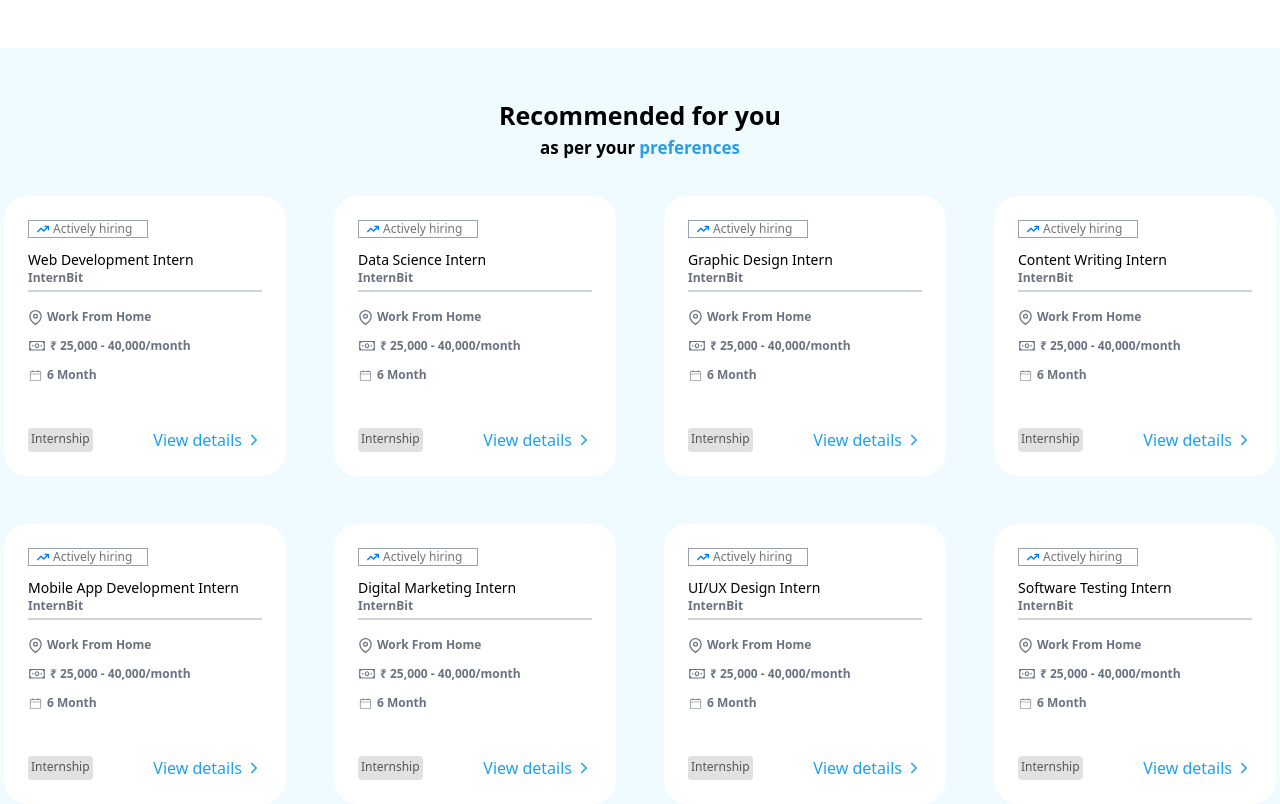
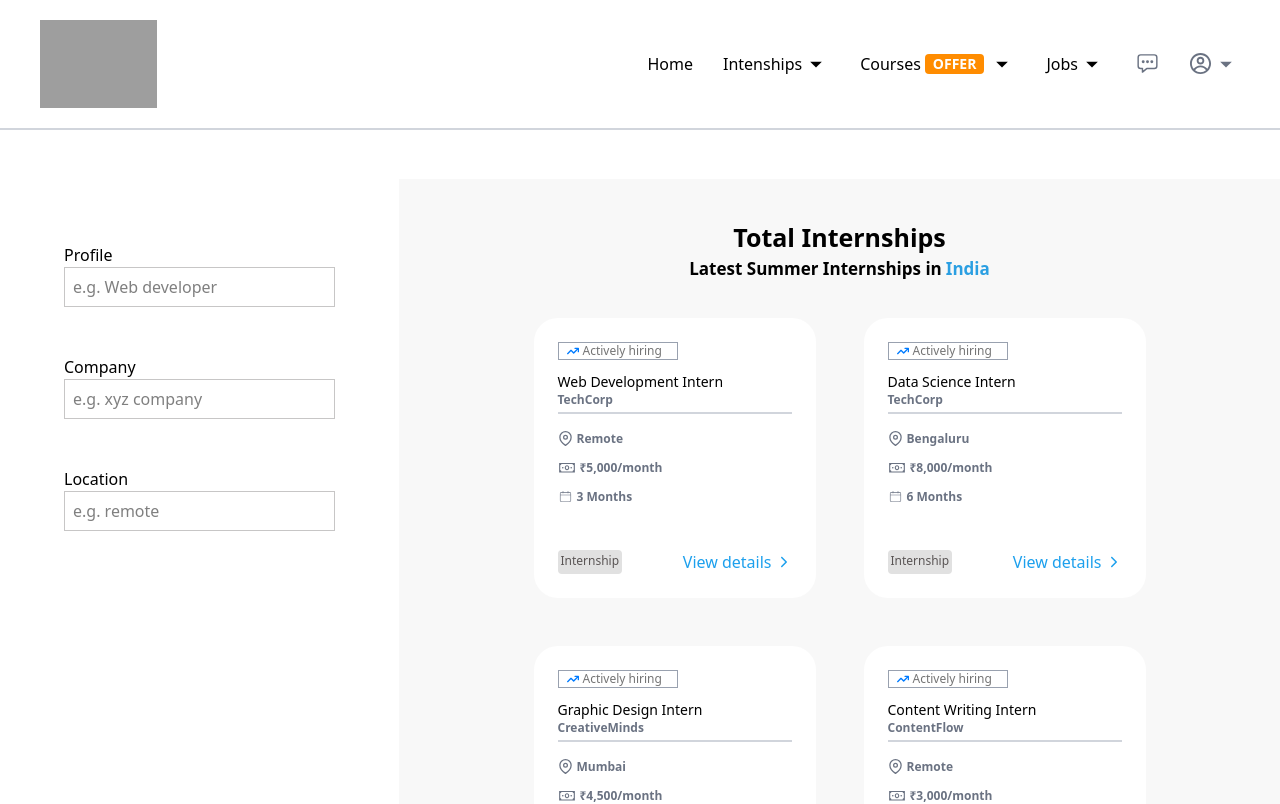
Before and after one commit to Nidhi28fg/FrontendProject, a React (Vite) app in the folder Day 5 Internship/: page /internship in a window 1280 px wide. Shown: the top 804 px of the page. Built offline with nearby package versions, Linux system fonts and the light colour scheme; data requests are answered from the project's data file; grey boxes are pictures that could not be loaded.

Commit message:
add internship details

```diff
--- a/Day 5 Internship/db.json
+++ b/Day 5 Internship/db.json
@@ -12,7 +12,7 @@
     {
       "id": "2",
       "title": "Data Science Intern",
-      "company": "DataInsights",
+      "company": "TechCorp",
       "location": "Bengaluru",
       "stipend": "₹8,000/month",
       "duration": "6 Months",
--- a/Day 5 Internship/src/App.jsx
+++ b/Day 5 Internship/src/App.jsx
@@ -10,6 +10,7 @@
 import Testimonials from "./component/Testimonial";
 import Category from "./component/Category";
 import Internship from "./pages/Internship";
+import InternshipDetail from "./pages/InternshipDetail";
 
 function App() {
   return (
@@ -32,6 +33,7 @@
         />
         <Route path="/login" element={<Login />} />
         <Route path="/internship" element={<Internship />} />
+         <Route path="/internshipdetail" element={<InternshipDetail />} />
       </Routes>
     </BrowserRouter>
   );
--- a/Day 5 Internship/src/component/Navbar.jsx
+++ b/Day 5 Internship/src/component/Navbar.jsx
@@ -15,9 +15,15 @@
           />
         </div>
         <div>
-          <ul class="flex gap-[22px] items-center">
+          <ul class="flex gap-[30px] items-center">
             <li >
-              <Link class="flex items-center" to="/internship">
+              <Link class="flex items-center" to="/">
+                Home{" "}
+                <span class="text-[28px]">
+                </span>{" "}
+              </Link>
+              </li>
+<li>              <Link class="flex items-center" to="/internship">
                 Intenships{" "}
                 <span class="text-[28px]">
                   <MdOutlineArrowDropDown />
@@ -54,8 +60,10 @@
               </Link>
             </li>
           </ul>
+
         </div>
       </div>
+      <div class="border-b-2 border-gray-300 pt-5"></div>
     </div>
   );
 }
--- a/Day 5 Internship/src/pages/Internship.jsx
+++ b/Day 5 Internship/src/pages/Internship.jsx
@@ -1,82 +1,112 @@
 import axios from "axios";
-import React from "react";
 import { FaArrowTrendUp } from "react-icons/fa6";
 import { FiMapPin } from "react-icons/fi";
 import { LiaMoneyBillSolid } from "react-icons/lia";
 import { CiCalendar } from "react-icons/ci";
 import { IoIosArrowForward } from "react-icons/io";
 import { useState, useEffect } from "react";
+import Navbar from "../component/Navbar";
+import { Link } from "react-router-dom";
+
+
 
 function Internship() {
-     const [data, setData] = useState([])
-     useEffect(()=>{
-        axios.get('http://localhost:3031/internship')
-        .then(res => setData(res.data))
-        .catch(err => console.log(err))
-     }, [])
+  const [query, setQuery] = useState('');
+  const [data, setData] = useState([]);
+  const [filterData, setFilterData] = useState([])
+  useEffect(() => {
+    axios
+      .get("http://localhost:3031/internship")
+      .then((res) => {setData(res.data);
+      setFilterData(res.data); }
+    )
+      .catch((err) => console.log(err));
+  }, []);
 
 
+ const handleFilter = (value) => {
+  const res = filterData.filter( data => data.title.toLowerCase().includes(value) || data.company.toLowerCase().includes(value) || data.location.toLowerCase().includes(value))
+  setData(res);
+
+ }
+
   return (
-    <div class="bg-[#f0fbff]">
-      <div class="flex justify-center mt-12">
     <div>
-          <div class="flex justify-center items-center text-[25px] font-bold mt-[49px]">
-            Recommended for you{" "}
+      <Navbar />
+      <div class="border-b-2 border-gray-300 pt-5"></div>
+      <div class="flex  mt-[49px] ">
+      <div class="m-8 p-8">
+      <p >Profile</p>
+      <input class="border border-[#c7c6c6] bg-white h-10 w-[271px] p-2" placeholder="e.g. Web developer" type="text" onChange={e => handleFilter(e.target.value)} />
+      <p class="mt-12" >Company</p>
+      <input class="border border-[#c7c6c6] bg-white h-10 w-[271px] p-2" placeholder="e.g. xyz company" type="text" onChange={e => handleFilter(e.target.value)} />
+      <p class="mt-12" >Location</p>
+      <input class="border border-[#c7c6c6] bg-white h-10 w-[271px] p-2" placeholder="e.g. remote" type="text" onChange={e => handleFilter(e.target.value)} /></div>
+
+
+
+      <div class="bg-[#f8f8f8]">
+        <div class="flex justify-center mt-8">
+          <div>
+            <div class="flex justify-center items-center text-[25px] font-bold mt-2">
+              Total Internships
             </div>
             <div class=" flex justify-center gap-1 text-[17px] font-semibold">
-            as per your <span class="text-[#2b9fe2]"> preferences</span>
+              Latest Summer Internships in
+              <span class="text-[#2b9fe2]"> India</span>
             </div>
           </div>
         </div>
+
         <div class="flex flex-wrap justify-center gap-12 mt-9 pb-12">
+          {/* {data.filter((data)=>data.title.toLowerCase().includes(query)).map((data, i) => { */}
 
           {data.map((data, i) => {
-        return <div key={i} class="rounded-3xl bg-white p-6 w-[282px]">
+            return (
+              <div key={i} class="rounded-3xl bg-white p-6 w-[282px]">
                 <div class="flex gap-1 border border-gray-400 items-center px-2 w-[120px] text-xs font-medium text-[#747474]">
-            {" "}
                   <span class="text-[#007bff]">
                     <FaArrowTrendUp />
-            </span>{" "}
+                  </span>
                   Actively hiring
                 </div>
                 <div class="mt-3 text-sm font-medium">{data.title}</div>
-          <div class="text-gray-500 text-xs font-semibold mb-1">InternBit</div>
+                <div class="text-gray-500 text-xs font-semibold mb-1">
+                  {data.company}
+                </div>
                 <div class="border-b-2 border-gray-300 mb-1"></div>
                 <div class="flex gap-1 items-center text-gray-500 text-xs  font-semibold mt-[17px]">
-            {" "}
                   <span class="text-[15px]">
                     <FiMapPin />
-            </span>{" "}
-            Work From Home
+                  </span>
+                  {data.location}
                 </div>
                 <div class="flex gap-1 items-center text-gray-500 text-xs  font-semibold mt-[12px]">
                   <span class="text-[18px]">
-              {" "}
-              <LiaMoneyBillSolid />{" "}
-            </span>{" "}
-            &#8377; 25,000 - 40,000/month
+                    <LiaMoneyBillSolid />
+                  </span>
+                  {data.stipend}
                 </div>
                 <div class="flex gap-1 items-center text-gray-500 text-xs  font-semibold mt-[12px]">
                   <span class="text-[15px]">
-              {" "}
-              <CiCalendar />{" "}
+                    <CiCalendar />
                   </span>
-            6 Month
+                  {data.duration}
                 </div>
                 <div>
                   <ul class="flex justify-between text-gray-500 text-xs mt-[45px]">
                     <li class="bg-[#e1e1e1] text-[#5a5555] p-[3px] rounded">
                       Internship
                     </li>
-              <li class="flex gap-1 items-center text-[#1da0ed] text-base font-medium">
-                View details <IoIosArrowForward />
-              </li>
+                   <Link class="flex gap-1 items-center text-[#1da0ed] text-base font-medium" to="/internshipdetail">
+                      View details <IoIosArrowForward /> </Link>
                   </ul>
                 </div>
               </div>
-
+            );
           })}
-
+        </div>
+      </div>
       </div>
     </div>
   );
--- /dev/null
+++ b/Day 5 Internship/src/pages/InternshipDetail.jsx
@@ -0,0 +1,83 @@
+import axios from "axios";
+import { FaArrowTrendUp } from "react-icons/fa6";
+import { FiMapPin } from "react-icons/fi";
+import { LiaMoneyBillSolid } from "react-icons/lia";
+import { CiCalendar } from "react-icons/ci";
+import { IoIosArrowForward } from "react-icons/io";
+
+import Navbar from "../component/Navbar";
+
+function InternshipDetail() {
+  return (
+    <div>
+      <Navbar />
+      <div class="border-b-2 border-gray-300 pt-5"></div>
+      <div class="flex flex-col justify-center items-center mt-[49px] ">
+
+        <div class="flex justify-center items-center text-[25px] font-bold mt-2">
+                title
+              </div>
+        <div class="border-1 border-gray-200 rounded-xl w-4xl mt-3">
+          <div class="flex m-8">
+            <div>
+                <div class="flex gap-1 border border-gray-400 items-center px-2 text-xs font-medium text-[#747474]">
+                <span class="text-[#007bff]">
+                  <FaArrowTrendUp />
+                </span>
+                Actively hiring
+              </div>
+              <div class="flex items-center text-[25px] font-bold mt-2">
+                title
+              </div>
+              <div class=" flex text-[17px] font-semibold">
+                company
+              </div>
+               <div class="flex gap-1 items-center text-gray-500 text-xs font-semibold mt-[17px]">
+                <span class="text-[15px]">
+                  <FiMapPin />
+                </span>
+                {/* {data.location} */}
+              </div>
+            </div>
+          </div>
+
+          <div class="flex flex-wrap gap-12 mt-9 pb-12 ">
+            <div class="rounded-3xl bg-white p-6  w-4xl ">
+
+              <div class="mt-3 text-sm font-medium">{/* {data.stiped} */}</div>
+              <div class="text-gray-500 text-xs font-semibold mb-1">
+                {/* {data.duration} */}
+              </div>
+              <div class="border-b-2 border-gray-300 mb-1"></div>
+
+              <div class="flex gap-1 items-center text-gray-500 text-xs  font-semibold mt-[12px]">
+                <span class="text-[18px]">
+                  <LiaMoneyBillSolid />
+                </span>
+                {/* {data.description} */}
+              </div>
+              <div class="flex gap-1 items-center text-gray-500 text-xs  font-semibold mt-[12px]">
+                <span class="text-[15px]">
+                  <CiCalendar />
+                </span>
+                {/* {data.duration} */}
+              </div>
+              <div>
+                <ul class="flex justify-between text-gray-500 text-xs mt-[45px]">
+                  <li class="bg-[#e1e1e1] text-[#5a5555] p-[3px] rounded">
+                    Apply Here
+                  </li>
+                  <li class="flex gap-1 items-center text-[#1da0ed] text-base font-medium">
+                    Back <IoIosArrowForward />
+                  </li>
+                </ul>
+              </div>
+            </div>
+          </div>
+        </div>
+      </div>
+    </div>
+  );
+}
+
+export default InternshipDetail;
--- a/Day 5 Internship/src/pages/Login.jsx
+++ b/Day 5 Internship/src/pages/Login.jsx
@@ -1,10 +1,13 @@
 import { FaFacebook, FaGoogle, FaInstagram, FaLinkedin } from "react-icons/fa6";
-import { LiaLinkedin } from "react-icons/lia";
+import Navbar from "../component/Navbar";
+
 
 function Login() {
   return (
-    <div class="flex justify-center items-center h-lvh ">
-      <div class="bg-[#48b5a7] text-white  h-lvh flex flex-col justify-center items-center text-center w-[50%] p-8">
+    <div> <Navbar/>
+    <div class="border-b-2 border-gray-300 pt-5"></div>
+    <div class="flex justify-center items-center h-[850px] ">
+      <div class="bg-[#48b5a7] text-white h-[850px] flex flex-col justify-center items-center text-center w-[50%] px-8">
         <h2 class="text-[80px] font-bold">New Here?</h2>
         <p class="text-[25px] w-[325px]">Sign up and discover a great amount of new opportunities</p>
 
@@ -12,7 +15,7 @@
         <p>---------------or-----------------</p>
         <div class="flex justify-center mt-3 text-2xl text-white gap-[20px]">< FaFacebook/> <FaLinkedin/> <FaGoogle/> <FaInstagram/> </div>
       </div>
-      <div class="bg-white flex flex-col justify-center items-center h-lvh rounded-3xl text-center w-[50%] mr-8 p-8">
+      <div class="bg-white flex flex-col justify-center items-center h-[850px] rounded-3xl text-center w-[50%] mr-8 px-8">
         <div class="py-8">
           <h2 class="text-[40px] font-bold my-8">LogIn to Your Account</h2>
           <p class="text-[20px]">Login using social networks</p>
@@ -29,6 +32,7 @@
         </form>
       </div>
     </div>
+    </div>
   );
 }
 
```
Also changed, not shown: 1 other file (tests, documents, lock files or other folders). Lines whose indentation alone changed are shown as unchanged.
